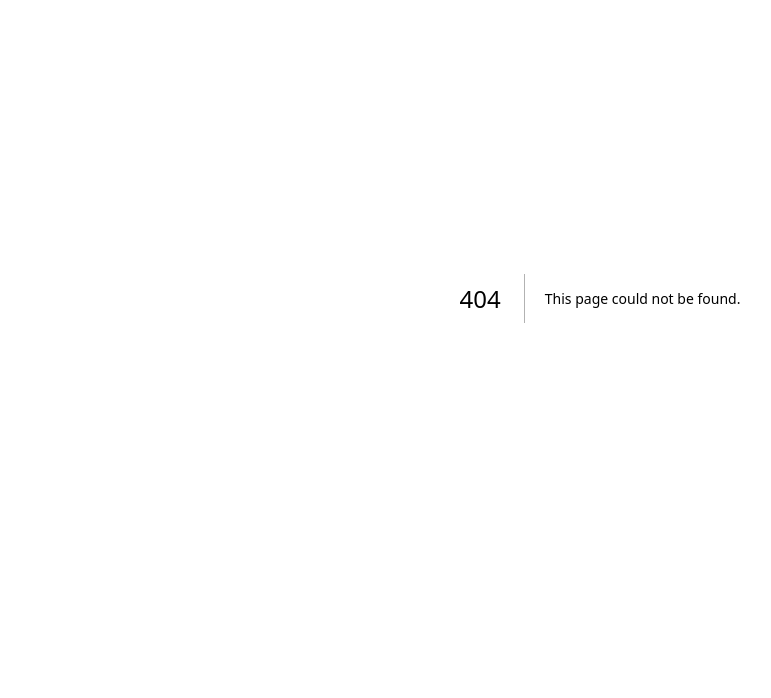
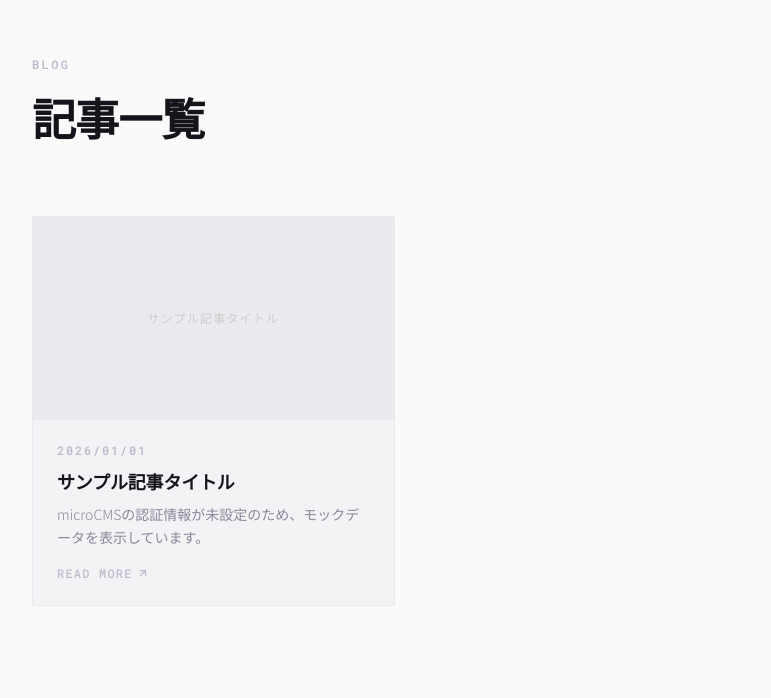
Before and after one commit to enknot96/enknot, a Next.js app: page /blog in a window 1280 px wide. Before the commit this address had no page. Shown: the part 102-800 px from the top of the page, without its empty margins (40-811 px from the left). Built offline with nearby package versions, Linux system fonts and the light colour scheme; no server answers.

Commit message:
microCMS導入の下準備

```diff
--- a/next.config.ts
+++ b/next.config.ts
@@ -2,6 +2,14 @@ import type { NextConfig } from "next";
 
 const nextConfig: NextConfig = {
   output: "standalone",
+  images: {
+    remotePatterns: [
+      {
+        protocol: "https",
+        hostname: "images.microcms-assets.io",
+      },
+    ],
+  },
 };
 
 export default nextConfig;
--- a/package.json
+++ b/package.json
@@ -12,6 +12,7 @@
     "@react-three/fiber": "^9.6.1",
     "framer-motion": "^12.42.0",
     "lenis": "^1.3.25",
+    "microcms-js-sdk": "^3.4.0",
     "next": "16.2.9",
     "react": "19.2.4",
     "react-dom": "19.2.4",
--- /dev/null
+++ b/src/app/blog/[slug]/page.tsx
@@ -0,0 +1,83 @@
+import type { Metadata } from "next";
+import Link from "next/link";
+import Image from "next/image";
+import { notFound } from "next/navigation";
+import Container from "@/components/ui/Container";
+import ArrowLeftIcon from "@/components/ui/ArrowLeftIcon";
+import { getBlogDetail, getBlogList } from "@/lib/microcms";
+
+export const revalidate = 300;
+
+type Props = {
+  params: Promise<{ slug: string }>;
+};
+
+export async function generateStaticParams() {
+  const { contents } = await getBlogList({ fields: ["id"], limit: 100 });
+  return contents.map((post) => ({ slug: post.id }));
+}
+
+export async function generateMetadata({ params }: Props): Promise<Metadata> {
+  const { slug } = await params;
+  const post = await getBlogDetail(slug);
+  if (!post) return {};
+  return {
+    title: `${post.title}｜ENKNOT Blog`,
+    description: post.description,
+    openGraph: {
+      title: post.title,
+      description: post.description,
+      images: post.eyecatch ? [post.eyecatch.url] : undefined,
+    },
+  };
+}
+
+function formatDate(iso: string) {
+  return new Date(iso).toLocaleDateString("ja-JP", {
+    year: "numeric",
+    month: "2-digit",
+    day: "2-digit",
+  });
+}
+
+export default async function BlogDetailPage({ params }: Props) {
+  const { slug } = await params;
+  const post = await getBlogDetail(slug);
+  if (!post) notFound();
+
+  return (
+    <main className="min-h-screen bg-paper py-10 md:py-20">
+      <Container narrow>
+        <Link
+          href="/blog"
+          className="inline-flex items-center gap-2 font-display font-medium text-faint text-xs tracking-widest uppercase mb-16"
+        >
+          <ArrowLeftIcon /> Back
+        </Link>
+
+        <p className="eyebrow mb-4">{formatDate(post.publishedAt)}</p>
+
+        <h1 className="mb-16 font-display font-bold text-ink text-[clamp(28px,4.5vw,44px)] leading-[1.25] tracking-[-0.02em]">
+          {post.title}
+        </h1>
+
+        {post.eyecatch && (
+          <div className="mb-16 rounded-base overflow-hidden">
+            <Image
+              src={post.eyecatch.url}
+              alt={post.title}
+              width={post.eyecatch.width}
+              height={post.eyecatch.height}
+              className="w-full"
+            />
+          </div>
+        )}
+
+        <div
+          className="blog-body"
+          dangerouslySetInnerHTML={{ __html: post.body }}
+        />
+      </Container>
+    </main>
+  );
+}
--- /dev/null
+++ b/src/app/blog/page.tsx
@@ -0,0 +1,40 @@
+import type { Metadata } from "next";
+import Section from "@/components/ui/Section";
+import BlogCard from "@/components/BlogCard";
+import { getBlogList } from "@/lib/microcms";
+
+export const revalidate = 300;
+
+export const metadata: Metadata = {
+  title: "Blog｜ENKNOT",
+  description: "AI・Web開発に関する記事",
+};
+
+export default async function BlogPage() {
+  const { contents } = await getBlogList({ orders: "-publishedAt" });
+
+  return (
+    <main className="min-h-screen bg-paper">
+      <Section>
+        <p className="eyebrow mb-4">Blog</p>
+        <h1 className="mb-16 font-display font-bold text-ink text-[clamp(28px,4vw,44px)] tracking-[-0.02em]">
+          記事一覧
+        </h1>
+
+        {contents.length === 0 ? (
+          <p className="font-body font-light text-subtle text-[15px]">まだ記事がありません。</p>
+        ) : (
+          <div className="grid grid-cols-1 md:grid-cols-2 lg:grid-cols-3 gap-6">
+            {contents.map((post, i) => (
+              <BlogCard
+                key={post.id}
+                post={post}
+                index={i}
+              />
+            ))}
+          </div>
+        )}
+      </Section>
+    </main>
+  );
+}
--- a/src/app/globals.css
+++ b/src/app/globals.css
@@ -68,4 +68,53 @@
     border-radius: var(--radius-base);
     padding: 0.25rem 0.75rem;
   }
+
+  /* microCMSのリッチエディタ本文（生HTML）向けの最小限のタイポグラフィ */
+  .blog-body {
+    font-family: var(--font-body);
+    font-weight: 300;
+    color: var(--color-muted);
+    font-size: 15px;
+    line-height: 1.85;
+  }
+  .blog-body > * + * {
+    margin-top: 1.5em;
+  }
+  .blog-body h2 {
+    font-family: var(--font-display);
+    font-weight: 700;
+    color: var(--color-ink);
+    font-size: 24px;
+    letter-spacing: -0.01em;
+    margin-top: 2.5em;
+  }
+  .blog-body h3 {
+    font-family: var(--font-display);
+    font-weight: 700;
+    color: var(--color-ink);
+    font-size: 19px;
+    letter-spacing: -0.01em;
+    margin-top: 2em;
+  }
+  .blog-body a {
+    color: var(--color-ink);
+    text-decoration: underline;
+    text-underline-offset: 2px;
+  }
+  .blog-body ul,
+  .blog-body ol {
+    padding-left: 1.5em;
+  }
+  .blog-body li + li {
+    margin-top: 0.5em;
+  }
+  .blog-body img {
+    width: 100%;
+    border-radius: var(--radius-base);
+  }
+  .blog-body blockquote {
+    border-left: 2px solid var(--color-line);
+    padding-left: 1.25em;
+    color: var(--color-subtle);
+  }
 }
--- /dev/null
+++ b/src/components/BlogCard.tsx
@@ -0,0 +1,83 @@
+"use client";
+
+import { motion } from "framer-motion";
+import Link from "next/link";
+import Image from "next/image";
+import { BlogPost } from "@/types/blog";
+import Eyebrow from "@/components/ui/Eyebrow";
+import ArrowUpRightIcon from "@/components/ui/ArrowUpRightIcon";
+import { EASE } from "@/lib/motion";
+
+type Props = {
+  post: BlogPost;
+  index: number;
+};
+
+function formatDate(iso: string) {
+  return new Date(iso).toLocaleDateString("ja-JP", {
+    year: "numeric",
+    month: "2-digit",
+    day: "2-digit",
+  });
+}
+
+export default function BlogCard({ post, index }: Props) {
+  return (
+    <motion.div
+      className="h-full"
+      initial={{ opacity: 0, y: 32 }}
+      whileInView={{ opacity: 1, y: 0 }}
+      viewport={{ once: true, margin: "-60px" }}
+      transition={{ duration: 0.6, ease: EASE, delay: (index % 3) * 0.08 }}
+    >
+      <Link
+        href={`/blog/${post.id}`}
+        className="block group h-full"
+      >
+        <motion.div
+          className="relative overflow-hidden rounded-base border border-line bg-surface h-full flex flex-col"
+          whileHover={{ borderColor: "#cccccc" }}
+          transition={{ duration: 0.2 }}
+        >
+          <div className="w-full aspect-video flex items-center justify-center bg-shade shrink-0">
+            {post.eyecatch ? (
+              <Image
+                src={post.eyecatch.url}
+                alt={post.title}
+                width={post.eyecatch.width}
+                height={post.eyecatch.height}
+                className="w-full h-full object-cover"
+              />
+            ) : (
+              <span className="font-display text-hint text-xs tracking-widest uppercase">
+                {post.title}
+              </span>
+            )}
+          </div>
+
+          <div className="p-6 flex flex-col flex-1">
+            <Eyebrow className="mb-3 tracking-[0.15em]">{formatDate(post.publishedAt)}</Eyebrow>
+
+            <h3 className="mb-2 font-noto font-semibold text-ink text-[18px] tracking-[-0.01em]">
+              {post.title}
+            </h3>
+
+            {post.description && (
+              <p className="font-body font-light text-subtle text-[14px] leading-[1.65] flex-1">
+                {post.description}
+              </p>
+            )}
+
+            <motion.div
+              className="mt-4 flex items-center gap-1 font-display font-medium text-faint text-xs tracking-widest uppercase"
+              whileHover={{ color: "#0a0a0f" }}
+              transition={{ duration: 0.2 }}
+            >
+              Read more <ArrowUpRightIcon />
+            </motion.div>
+          </div>
+        </motion.div>
+      </Link>
+    </motion.div>
+  );
+}
--- /dev/null
+++ b/src/lib/microcms.ts
@@ -0,0 +1,39 @@
+import { createClient, type MicroCMSQueries } from "microcms-js-sdk";
+import type { BlogPost, MicroCMSListResponse } from "@/types/blog";
+
+const serviceDomain = process.env.MICROCMS_SERVICE_DOMAIN;
+const apiKey = process.env.MICROCMS_API_KEY;
+
+const client = serviceDomain && apiKey ? createClient({ serviceDomain, apiKey }) : null;
+
+// microCMSの認証情報が未設定の間（サービス作成前のローカル開発用）はモックデータで代替する。
+const MOCK_POSTS: BlogPost[] = [
+  {
+    id: "mock-1",
+    title: "サンプル記事タイトル",
+    description: "microCMSの認証情報が未設定のため、モックデータを表示しています。",
+    body: "<p>MICROCMS_SERVICE_DOMAIN / MICROCMS_API_KEY を設定すると、実際の記事が表示されます。</p>",
+    publishedAt: "2026-01-01T00:00:00.000Z",
+    updatedAt: "2026-01-01T00:00:00.000Z",
+  },
+];
+
+export async function getBlogList(
+  queries?: MicroCMSQueries,
+): Promise<MicroCMSListResponse<BlogPost>> {
+  if (!client) {
+    return { contents: MOCK_POSTS, totalCount: MOCK_POSTS.length, offset: 0, limit: MOCK_POSTS.length };
+  }
+  return client.getList<BlogPost>({ endpoint: "blogs", queries });
+}
+
+export async function getBlogDetail(contentId: string): Promise<BlogPost | null> {
+  if (!client) {
+    return MOCK_POSTS.find((post) => post.id === contentId) ?? null;
+  }
+  try {
+    return await client.getListDetail<BlogPost>({ endpoint: "blogs", contentId });
+  } catch {
+    return null;
+  }
+}
--- /dev/null
+++ b/src/types/blog.ts
@@ -0,0 +1,22 @@
+export type MicroCMSImage = {
+  url: string;
+  height: number;
+  width: number;
+};
+
+export type BlogPost = {
+  id: string;
+  title: string;
+  body: string;
+  description?: string;
+  eyecatch?: MicroCMSImage;
+  publishedAt: string;
+  updatedAt: string;
+};
+
+export type MicroCMSListResponse<T> = {
+  contents: T[];
+  totalCount: number;
+  offset: number;
+  limit: number;
+};
```
Also changed, not shown: 1 other file (tests, documents, lock files or other folders).
